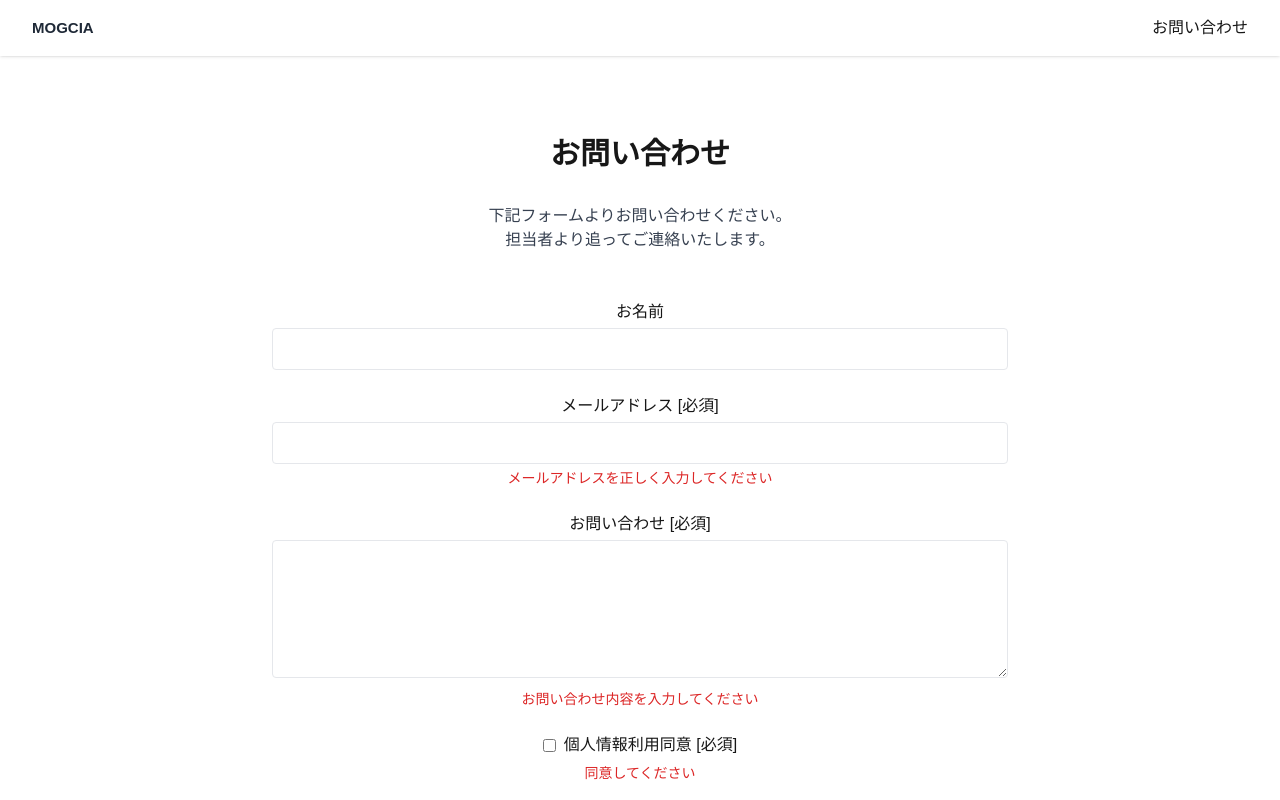
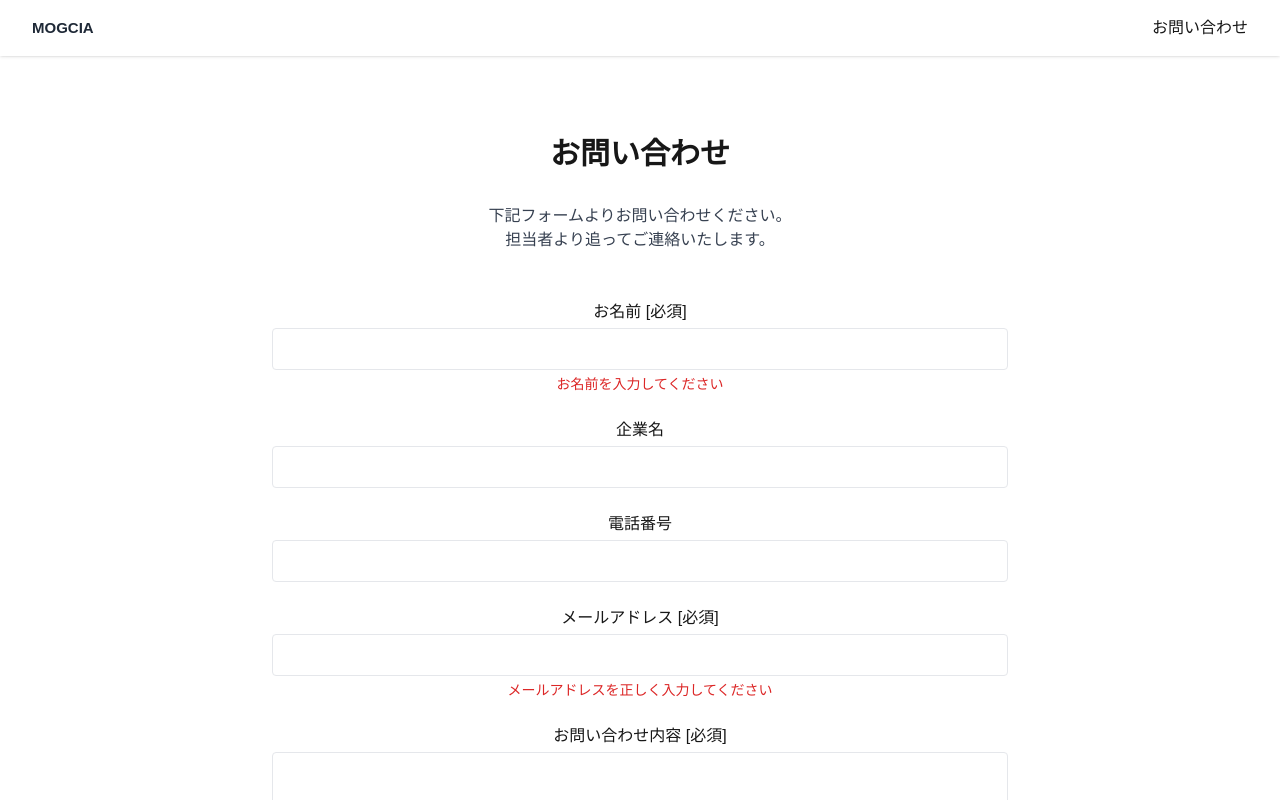
Before and after one commit to mogcia-app/mogcia, a Next.js app: page /contact in a window 1280 px wide. Shown: the top 800 px of the page. Built offline with nearby package versions, Linux system fonts and the light colour scheme.

Commit message:
更新メッセージ

```diff
--- a/src/app/contact/page.tsx
+++ b/src/app/contact/page.tsx
@@ -1,4 +1,3 @@
-// /app/contact/page.tsx
 "use client";
 import Script from "next/script";
 
@@ -19,20 +18,49 @@ export default function ContactPage() {
             action="https://form.run/api/v1/r/7tbbkege85us5qykn1vsn7i3"
             method="post"
           >
+            {/* お名前 */}
             <div>
-              <label className="block mb-1 font-medium">お名前</label>
+              <label className="block mb-1 font-medium">お名前 [必須]</label>
               <input
                 name="お名前"
+                type="text"
+                data-formrun-required
+                className="w-full border rounded p-2"
+              />
+              <div
+                data-formrun-show-if-error="お名前"
+                className="text-red-600 text-sm mt-1"
+              >
+                お名前を入力してください
+              </div>
+            </div>
+
+            {/* 企業名 */}
+            <div>
+              <label className="block mb-1 font-medium">企業名</label>
+              <input
+                name="企業名"
                 type="text"
                 className="w-full border rounded p-2"
               />
             </div>
 
+            {/* 電話番号 */}
+            <div>
+              <label className="block mb-1 font-medium">電話番号</label>
+              <input
+                name="電話番号"
+                type="text"
+                className="w-full border rounded p-2"
+              />
+            </div>
+
+            {/* メールアドレス */}
             <div>
               <label className="block mb-1 font-medium">メールアドレス [必須]</label>
               <input
                 name="メールアドレス"
-                type="text"
+                type="email"
                 data-formrun-type="email"
                 data-formrun-required
                 className="w-full border rounded p-2"
@@ -45,22 +73,24 @@ export default function ContactPage() {
               </div>
             </div>
 
+            {/* お問い合わせ内容 */}
             <div>
-              <label className="block mb-1 font-medium">お問い合わせ [必須]</label>
+              <label className="block mb-1 font-medium">お問い合わせ内容 [必須]</label>
               <textarea
-                name="お問い合わせ"
+                name="お問い合わせ内容"
                 data-formrun-required
                 className="w-full border rounded p-2"
                 rows={5}
               ></textarea>
               <div
-                data-formrun-show-if-error="お問い合わせ"
+                data-formrun-show-if-error="お問い合わせ内容"
                 className="text-red-600 text-sm mt-1"
               >
                 お問い合わせ内容を入力してください
               </div>
             </div>
 
+            {/* 同意 */}
             <div>
               <label className="inline-flex items-center">
                 <input
@@ -79,6 +109,7 @@ export default function ContactPage() {
               </div>
             </div>
 
+            {/* ボット対策 */}
             <div className="_formrun_gotcha" style={{
               position: "absolute",
               height: "1px",
@@ -96,11 +127,12 @@ export default function ContactPage() {
               />
             </div>
 
+            {/* 送信ボタン */}
             <button
               type="submit"
               data-formrun-error-text="未入力の項目があります"
               data-formrun-submitting-text="送信中..."
-             className="bg-gray-800 text-white px-6 py-3 rounded hover:bg-gray-600 transition"
+              className="bg-gray-800 text-white px-6 py-3 rounded hover:bg-gray-600 transition"
             >
               送信
             </button>
--- a/src/app/page.tsx
+++ b/src/app/page.tsx
@@ -14,12 +14,16 @@ export default function Home() {
           className="absolute w-full h-full object-cover"
         ></video>
 
-        <div className="absolute inset-0 bg-white/20 flex items-center justify-center z-10">
-          <div className="text-center text-white">
-            <h1 className="text-[70px] font-bold mb-4">MOGCIA</h1>
-            <p className="text-lg mb-6">{`一歩先を見据え 未来を確かなものに`}</p>
-          </div>
-        </div>
+        <div className="relative">
+  <img src="/images/bg.jpg" className="w-full h-auto" />
+  <div className="absolute inset-0 flex items-center justify-center z-10">
+    <div className="text-center text-gray-200">
+      <h1 className="text-[70px] font-bold mb-4">MOGCIA</h1>
+      <p className="text-lg mb-6">{`一歩先を見据え 未来を確かなものに`}</p>
+    </div>
+  </div>
+</div>
+
       </div>
 
       <section className="py-20 bg-white">
@@ -57,7 +61,7 @@ export default function Home() {
               { letter: "A", title: "Advancement", catch: "未来へ進化を導く" },
             ].map((item, idx) => (
               <div key={idx} className="relative flex flex-col items-center p-4">
-                <div className="text-[80px] font-extrabold text-gray-200 absolute top-0">{item.letter}</div>
+                <div className="text-[120px] font-extrabold text-gray-200 absolute top-0">{item.letter}</div>
                 <h3 className="text-xl font-semibold text-gray-800 relative z-10 mt-14">{item.title}</h3>
                 <p className="text-gray-500 text-[12px] mt-2 relative z-10 whitespace-nowrap">{item.catch}</p>
               </div>
--- a/src/app/thanks/page.tsx
+++ b/src/app/thanks/page.tsx
@@ -9,7 +9,6 @@ export default function ThanksPage() {
           内容を確認し、担当者より<br />
           1〜2営業日以内にご連絡いたします。
           <br /><br />
-          自動返信メールもお送りしておりますので、ご確認ください。
         </p>
        <a
   href="/"
```
